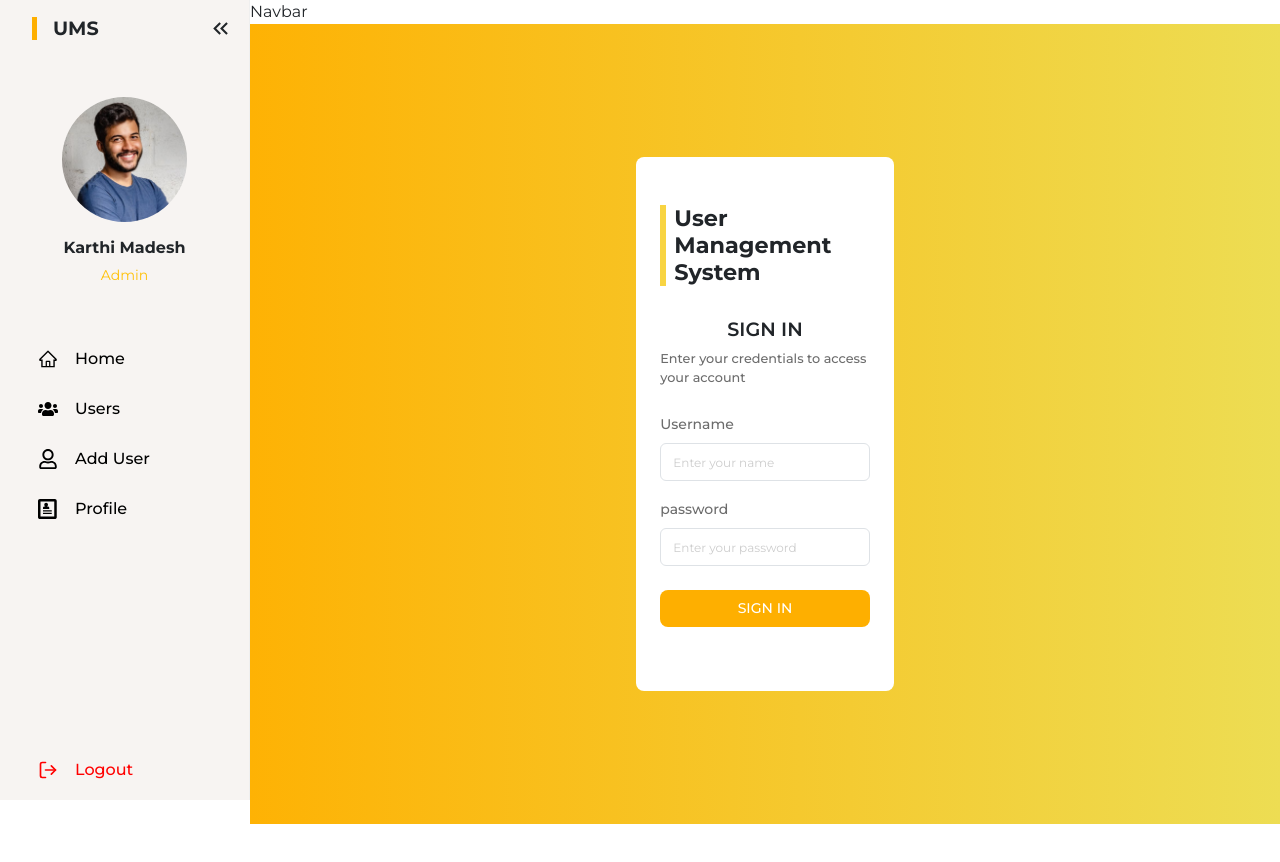
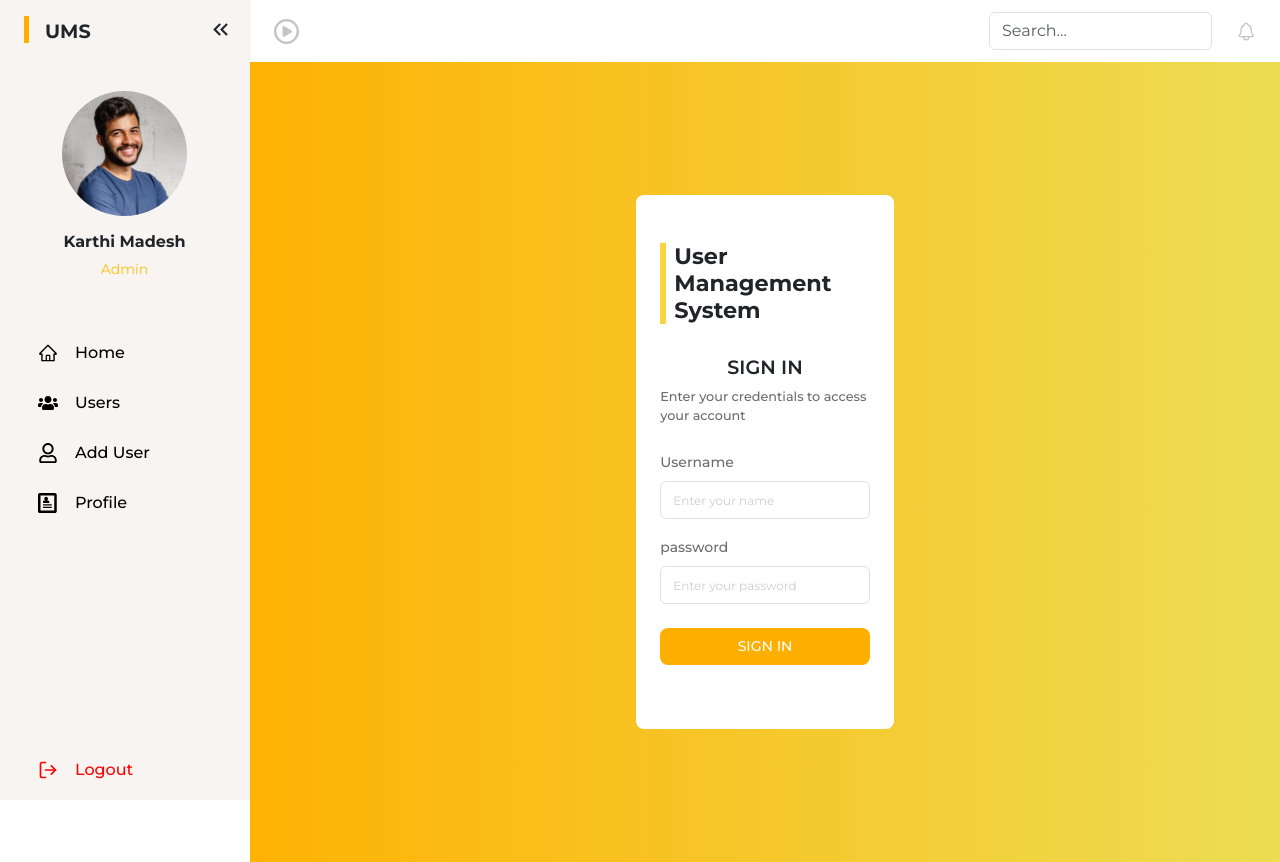
Before and after one commit to MernaMahmoud10/user-management-system, a React (Vite) app: page / in a window 1280 px wide. Before the commit the page ends 824 px from the top, so only its background shows below. Built offline with nearby package versions, Linux system fonts and the light colour scheme.

Commit message:
Navbar style

```diff
--- a/package.json
+++ b/package.json
@@ -14,6 +14,7 @@
     "axios": "^1.9.0",
     "bootstrap": "^5.3.6",
     "react": "^19.1.0",
+    "react-bootstrap": "^2.10.10",
     "react-dom": "^19.1.0",
     "react-hook-form": "^7.56.4",
     "react-icons": "^5.5.0",
--- a/src/components/Navbar/Navbar.tsx
+++ b/src/components/Navbar/Navbar.tsx
@@ -1,6 +1,16 @@
+import { FaRegCirclePlay } from "react-icons/fa6";
+import { IoNotificationsOutline } from "react-icons/io5";
 
 export default function Navbar() {
   return (
-    <div>Navbar</div>
+    <div className="d-flex justify-content-between py-2 my-1 px-4 navbar">
+      <div>
+        <FaRegCirclePlay size={25} color="#C4C4C4" />
+      </div>
+      <div className="d-flex align-items-center">
+        <input className="form-control w-100 me-4" placeholder="Search..." />
+        <IoNotificationsOutline size={25} color="#C4C4C4" />
+      </div>
+    </div>
   )
 }
--- a/src/components/Sidebar/SidebarMenu.tsx
+++ b/src/components/Sidebar/SidebarMenu.tsx
@@ -4,9 +4,9 @@ import { NavLink } from 'react-router-dom';
 import { FaRegUser, FaUsers } from 'react-icons/fa';
 import { AiOutlineHome } from 'react-icons/ai';
 import { ImProfile } from 'react-icons/im';
-import personalImg from "../../assets/personalImg.png"
 import { LuLogOut } from 'react-icons/lu';
 import { MdKeyboardDoubleArrowLeft, MdKeyboardDoubleArrowRight } from 'react-icons/md';
+import personalImg from "../../assets/personalImg.png"
 
 export default function SidebarMenu() {
     const [SidebarCollapsed, setSidebarCollapsed] = useState(false);
@@ -19,10 +19,10 @@ export default function SidebarMenu() {
             <Sidebar collapsed={SidebarCollapsed} className='h-100'>
                 <div className='d-flex justify-content-between align-items-center ms-4 mt-3 mb-5'>
                     {SidebarCollapsed ? "" :
-                        <h1 className='SidebarHeader ms-2 ps-3'>UMS</h1>
+                        <h1 className='SidebarHeader pt-1 ps-3 mb-0'>UMS</h1>
 
                     }
-                    <div className='mb-2 me-3 cursor-pointer' onClick={toggleSidebar}>
+                    <div className=' me-3 cursor-pointer' onClick={toggleSidebar}>
                         {SidebarCollapsed ? <MdKeyboardDoubleArrowRight size={25} /> : <MdKeyboardDoubleArrowLeft size={25} />}
 
                     </div>
```
Also changed, not shown: 1 other file (tests, documents, lock files or other folders).
